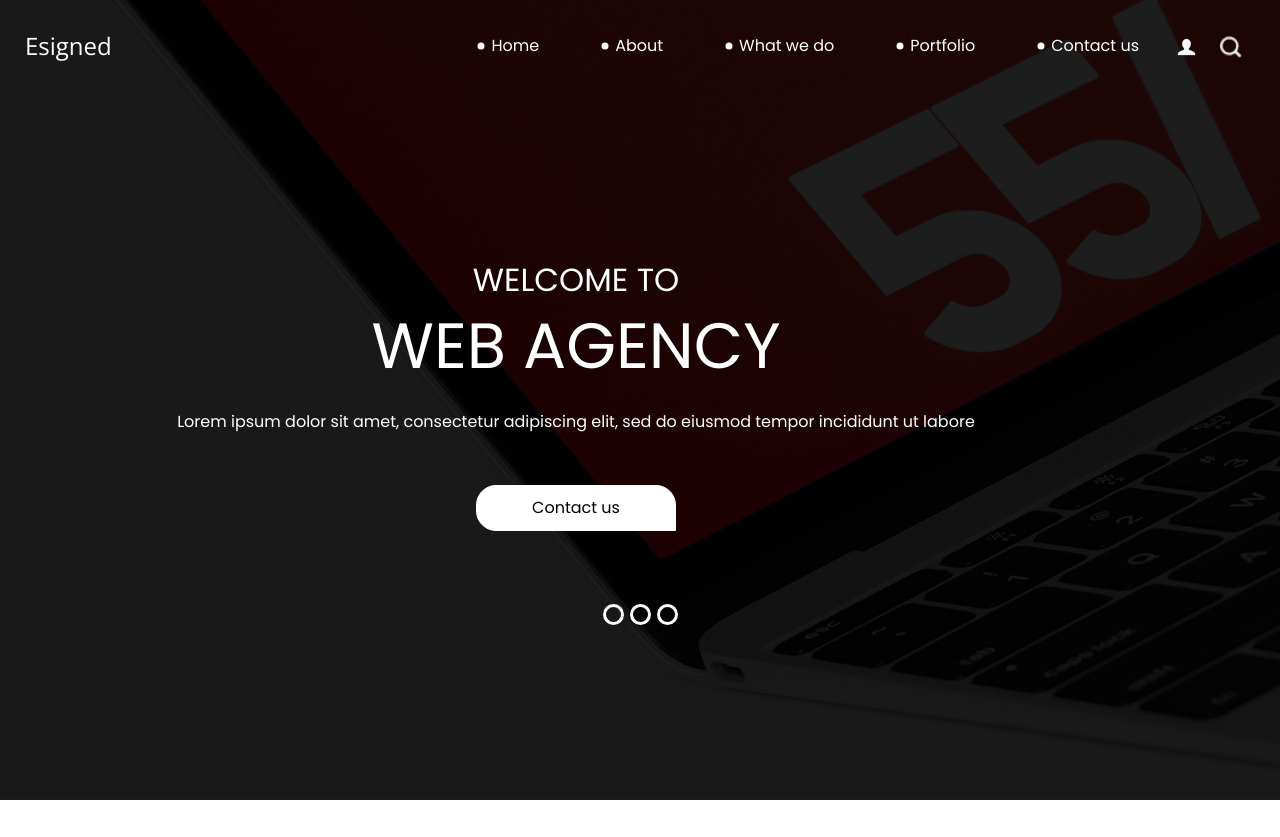
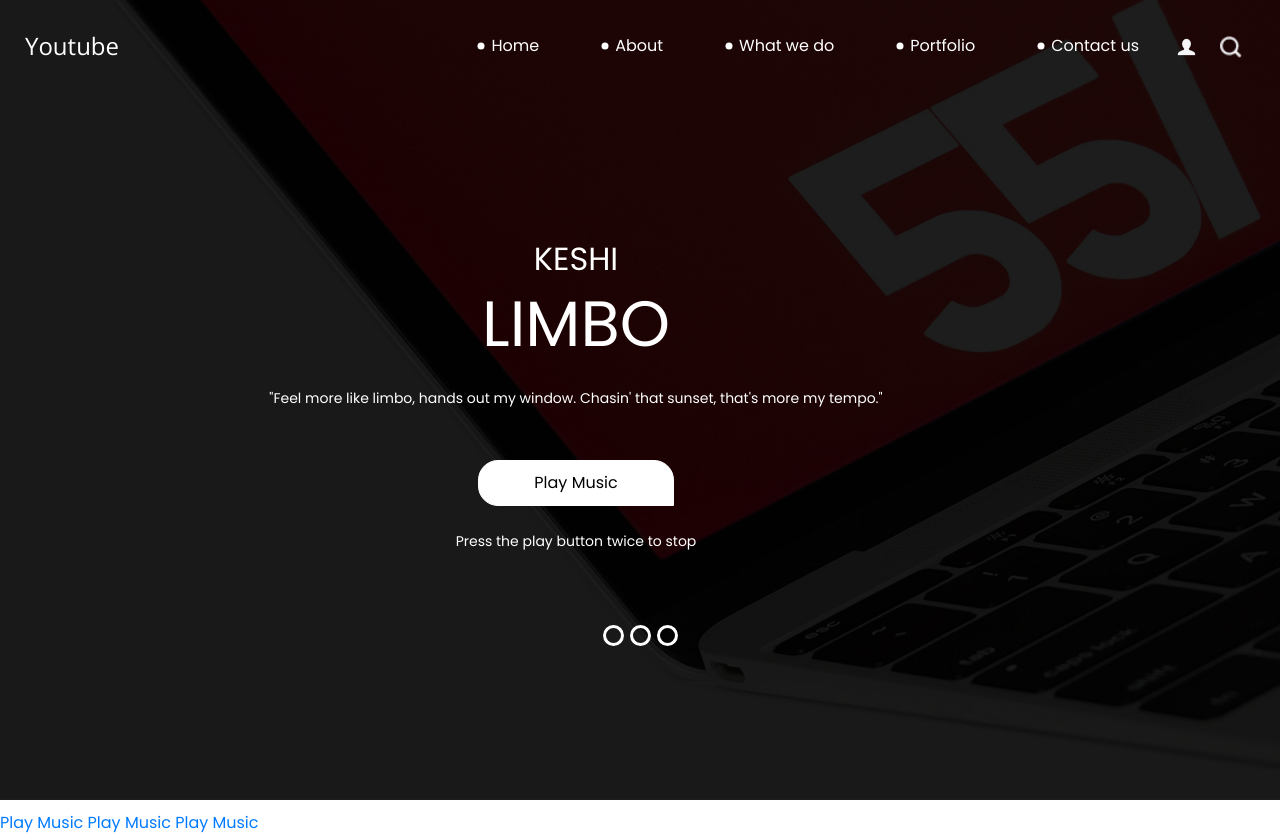
Before and after one commit to ylin08051005/111205039_Frontend, a plain HTML site: page CS-Frontend/index.html in a window 1280 px wide. Shown: the top 837 px of the page. Drawn offline with nearby package versions, Linux system fonts and the light colour scheme.

Commit message:
hw5 frontend index finished
index 改好了

```diff
--- a/CS-Frontend/index.html
+++ b/CS-Frontend/index.html
@@ -12,7 +12,7 @@
   <meta name="description" content="" />
   <meta name="author" content="" />
 
-  <title>Esigned</title>
+  <title>Edged</title>
 
   <!-- slider stylesheet -->
   <!-- slider stylesheet -->
@@ -27,6 +27,7 @@
   <link href="css/style.css" rel="stylesheet" />
   <!-- responsive style -->
   <link href="css/responsive.css" rel="stylesheet" />
+
 </head>
 
 <body>
@@ -35,9 +36,9 @@
     <header class="header_section">
       <div class="container-fluid">
         <nav class="navbar navbar-expand-lg custom_nav-container pt-3">
-          <a class="navbar-brand" href="index.html">
+          <a class="navbar-brand" href="https://www.youtube.com/" target="_blank">
             <span>
-              Esigned
+              Youtube
             </span>
           </a>
           <button class="navbar-toggler" type="button" data-toggle="collapse" data-target="#navbarSupportedContent" aria-controls="navbarSupportedContent" aria-expanded="false" aria-label="Toggle navigation">
@@ -78,7 +79,9 @@
     </header>
     <!-- end header section -->
 <!-- slider section -->
-    <section class=" slider_section position-relative">
+
+
+<section class="slider_section position-relative">
   <div class="container">
     <div id="carouselExampleIndicators" class="carousel slide" data-ride="carousel">
       <ol class="carousel-indicators">
@@ -93,20 +96,28 @@
               <div class="detail-box">
                 <div>
                   <h2>
-                        welcome to
+                    KESHI
 
                   </h2>
                   <h1>
-                        web agency
+                    LIMBO
                   </h1>
                   <p>
-                        Lorem ipsum dolor sit amet, consectetur adipiscing elit, sed do eiusmod tempor incididunt ut
-                        labore
+                    "Feel more like limbo, hands out my window. Chasin' that sunset, that's more my tempo."
                   </p>
                   <div class="">
-                        <a href="">
-                          Contact us
+                    <audio id="music1" src="C:\Users\林沂萱\OneDrive\keshi - LIMBO.mp3"></audio>
+                    <a href="#" onclick="playMusic('music1')">
+                      Play Music
                     </a>
+                    <p>
+                      Press the play button twice to stop
+                    </p>
+                    <style>
+                      p {
+                        font-size: 14px;
+                      }
+                    </style>
                   </div>
                 </div>
               </div>
@@ -119,20 +130,28 @@
               <div class="detail-box">
                 <div>
                   <h2>
-                        welcome to
+                    午睡留聲機
 
                   </h2>
                   <h1>
-                        web agency
+                    瓶與拋光者
                   </h1>
                   <p>
-                        Lorem ipsum dolor sit amet, consectetur adipiscing elit, sed do eiusmod tempor incididunt ut
-                        labore
+                    "原諒我成為不了偉大的人，扛著被矯枉過正後的靈魂。快腐爛透底的青春，漫無目的一生，嘴硬蠻橫"
                   </p>
                   <div class="">
-                        <a href="">
-                          Contact us
+                    <audio id="music2" src="C:\Users\林沂萱\OneDrive\午睡留聲機 -《瓶與拋光者》.mp3"></audio>
+                    <a href="#" onclick="playMusic('music2')">
+                      Play Music
                     </a>
+                    <p>
+                      Press the play button twice to stop
+                    </p>
+                    <style>
+                      p {
+                        font-size: 14px;
+                      }
+                    </style>
                   </div>
                 </div>
               </div>
@@ -145,20 +164,28 @@
               <div class="detail-box">
                 <div>
                   <h2>
-                        welcome to
+                    毛不易
 
                   </h2>
                   <h1>
-                        web agency
+                    一程山路
                   </h1>
                   <p>
-                        Lorem ipsum dolor sit amet, consectetur adipiscing elit, sed do eiusmod tempor incididunt ut
-                        labore
+                    "潺潺流水終於穿過了群山一座座，好像多年以後你依然執著"
                   </p>
                   <div class="">
-                        <a href="">
-                          Contact us
+                    <audio id="music3" src="C:\Users\林沂萱\OneDrive\【一程山路】－毛不易.mp3"></audio>
+                    <a href="#" onclick="playMusic('music3')">
+                      Play Music
                     </a>
+                    <p>
+                      Press the play button twice to stop
+                    </p>
+                    <style>
+                      p {
+                        font-size: 14px;
+                      }
+                    </style>
                   </div>
                 </div>
               </div>
@@ -170,8 +197,36 @@
 
   </div>
 </section>
+<!-- Example usage for the first audio element -->
+<a href="#" onclick="playMusic('music1')">Play Music</a>
+
+<!-- Example usage for the second audio element -->
+<a href="#" onclick="playMusic('music2')">Play Music</a>
+
+<!-- Example usage for the third audio element -->
+<a href="#" onclick="playMusic('music3')">Play Music</a>
+
+<script>
+
+
+  // 播放音樂的函數
+  function playMusic(id) {
+    var audio = document.getElementById(id);
+
+    // If the audio is currently playing, pause it
+    if (!audio.paused) {
+      audio.pause();
+    } else {
+      // If the audio is paused, play it
+      audio.play();
+    }
+  }
+</script>
+
+
 <!-- end slider section -->
 </div>
+
 
   <!-- do section -->
 
@@ -440,7 +495,6 @@
 
 
   <!-- contact section -->
-
 <section class="contact_section layout_padding">
   <div class="container">
 
@@ -456,16 +510,30 @@
             <div class="contact-form">
               <form action="">
                 <div>
-                    <input type="text" placeholder="Full Name ">
+                  <input type="text" placeholder="Full Name">
                 </div>
-                  <div>
-                    <input type="text" placeholder="Phone Number">
+                <div class="input-group">
+                  <div class="input-group-prepend">
+                    <label class="input-group-text" for="countryCode">County:</label>
+                  </div>
+                  <select class="custom-select" id="countryCode">
+                    <option value="+1">United States(+1)</option>
+                    <option value="+886">Taiwan(+886)</option>
+                    <option value="+86">China(+86)</option>
+                  </select>
+                  <input type="text" class="form-control" placeholder="Phone Number" id="phoneNumber">
                 </div>
                 <div>
                   <input type="email" placeholder="Email Address">
                 </div>
                 <div>
                   <input type="text" placeholder="Message" class="input_message">
+                </div>
+                <div class="input-group">
+                  <div class="input-group-prepend">
+                    <span class="input-group-text">Date:</span>
+                  </div>
+                  <input type="date" class="form-control" id="calender">
                 </div>
                 <div class="d-flex justify-content-center">
                   <button type="submit" class="btn_on-hover">
@@ -483,9 +551,8 @@
     </div>
   </div>
 </section>
+<!-- end contact section -->
 
-
-  <!-- end contact section -->
 
 
   <!-- info section -->
```
Lines whose indentation alone changed are shown as unchanged.
